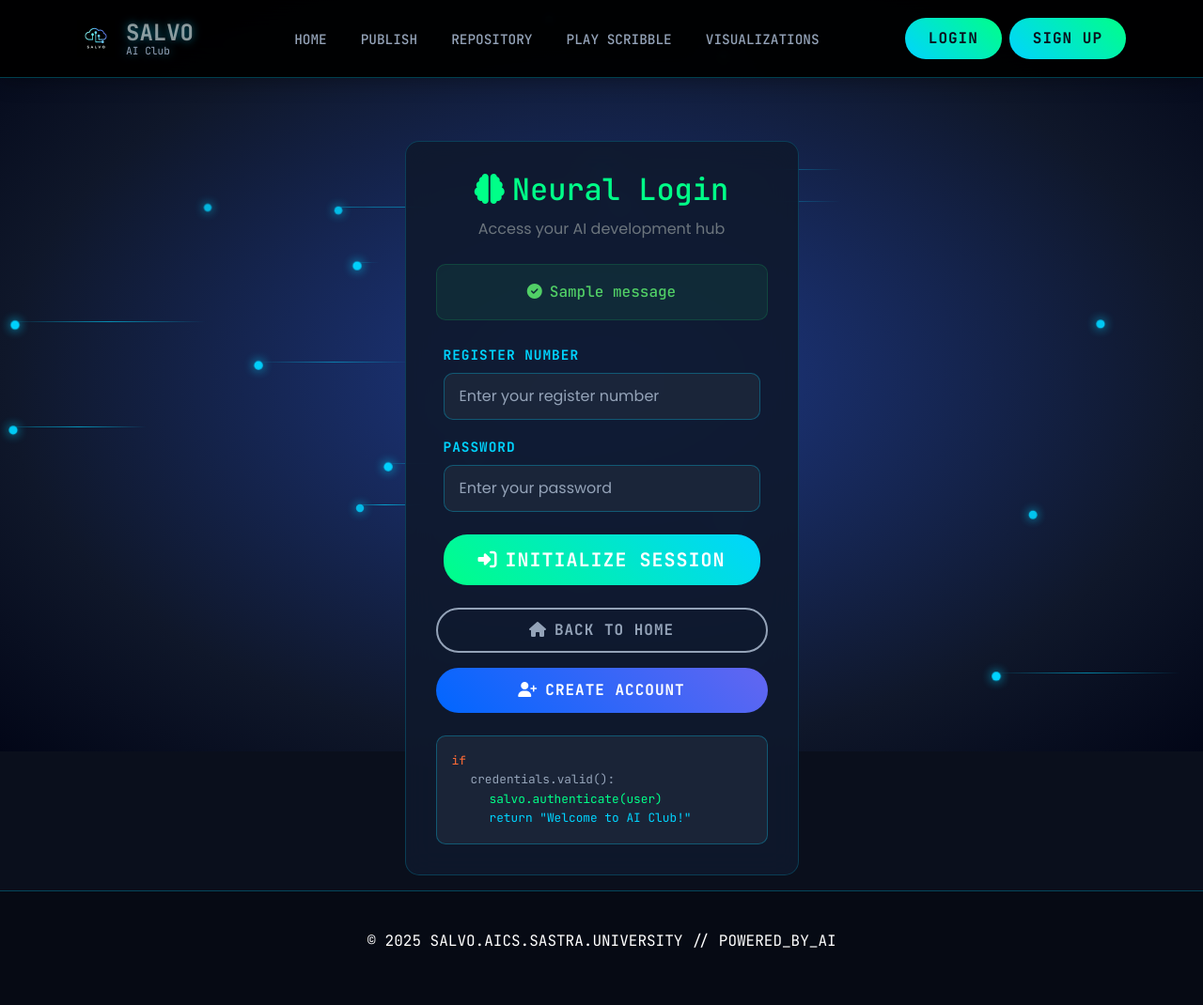
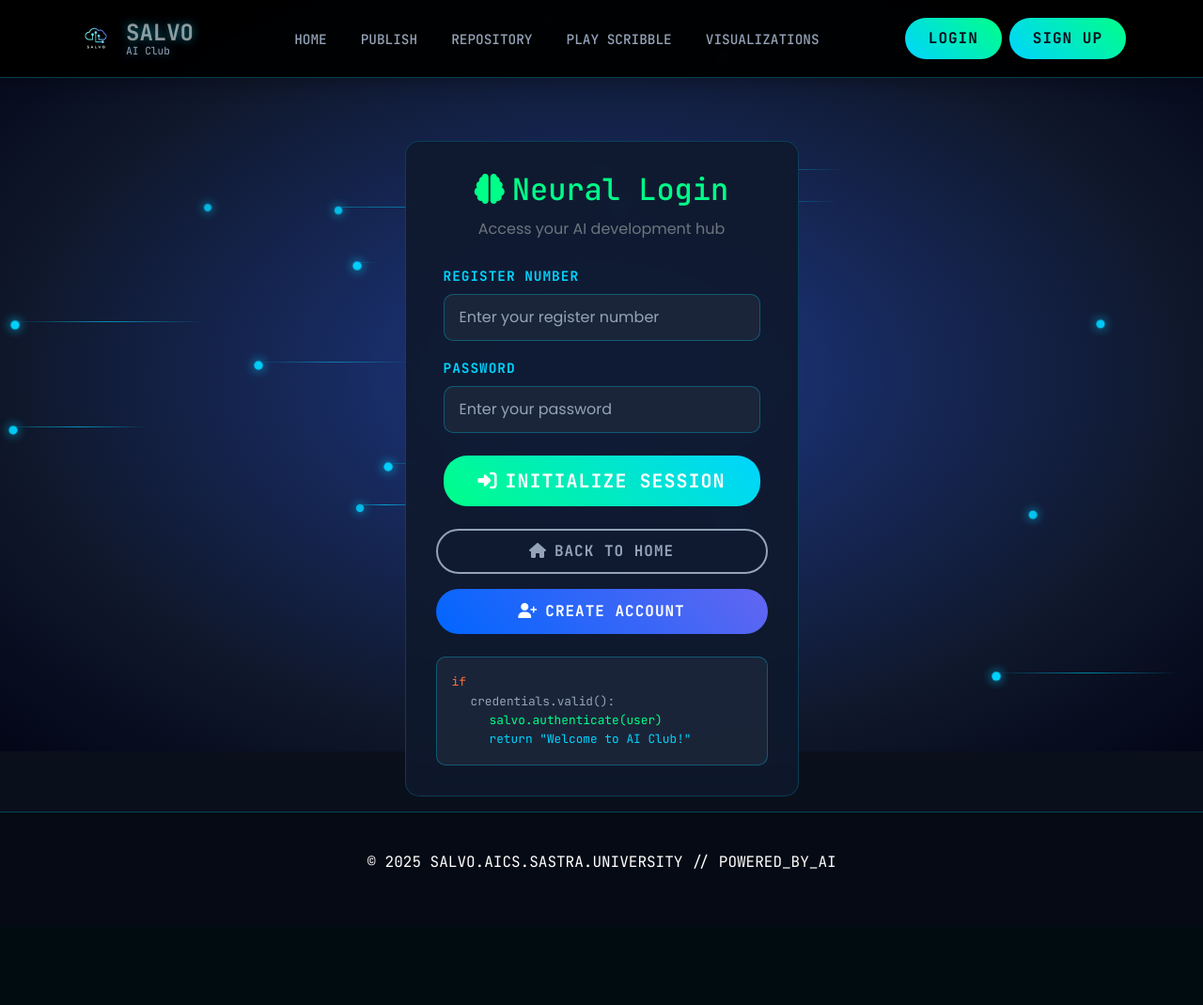
Before and after one commit to Hemanth-9087/SALVO-Website, a Django app: page /login/ in a window 1280 px wide. Shown: the whole page at 94% size. After the commit the page ends 925 px from the top, so only its background shows below. Run offline with Django 5.2, Linux system fonts and the light colour scheme; tables that the repository leaves empty hold one stand-in row (values such as "Sample post"); one stand-in notice (Sample message) is shown; parts of the project's set-up code (start-up, migrations or seed data) failed here and were passed over.

Commit message:
messages-bug-fix-on-login

```diff
--- a/salvo_website/templates/login.html
+++ b/salvo_website/templates/login.html
@@ -59,6 +59,7 @@
             opacity: 0;
             transform: translateY(-20px);
         }
+
         to {
             opacity: 1;
             transform: translateY(0);
@@ -81,9 +82,11 @@
 
                 {% if messages %}
                 {% for message in messages %}
-                        <div class="alert alert-{% if message.tags == 'error' %}danger{% elif message.tags == 'success' %}success{% else %}warning{% endif %} text-center mb-4">
-                            <i class="fas fa-{% if message.tags == 'error' %}exclamation-circle{% elif message.tags == 'success' %}check-circle{% else %}exclamation-triangle{% endif %} me-2"></i>{{ message }}
+                {% if message.tags == 'error' %}
+                <div class="alert alert-danger text-center mb-4">
+                    <i class="fas fa-exclamation-circle me-2"></i>{{ message }}
                 </div>
+                {% endif %}
                 {% endfor %}
                 {% endif %}
 
@@ -130,7 +133,8 @@
                 </div>
 
                 <!-- AI Code Snippet -->
-                <div class="mt-4 p-3" style="background: var(--code-bg); border-radius: 10px; border: 1px solid var(--border-glow);">
+                <div class="mt-4 p-3"
+                    style="background: var(--code-bg); border-radius: 10px; border: 1px solid var(--border-glow);">
                     <div style="font-family: 'JetBrains Mono', monospace; font-size: 0.8rem;">
                         <div style="color: var(--neural-orange);">if</div>
                         <div style="color: var(--text-secondary); margin-left: 20px;">credentials.valid():</div>
```
Also changed, not shown: salvo_website/db.sqlite3. Lines whose indentation alone changed are shown as unchanged.
